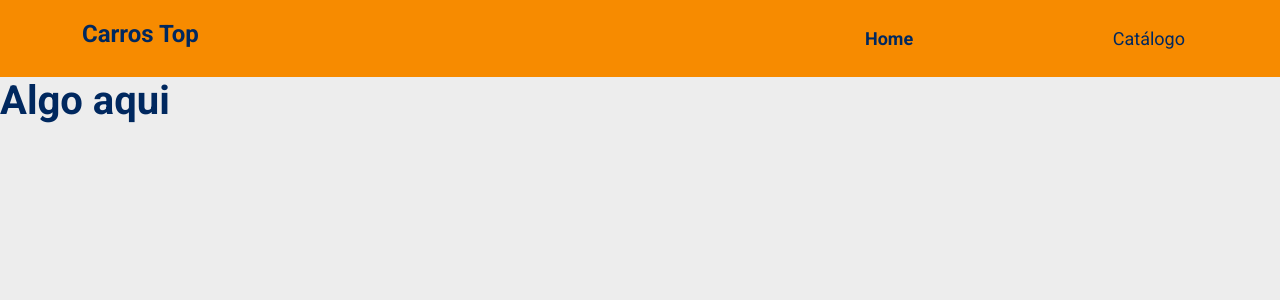
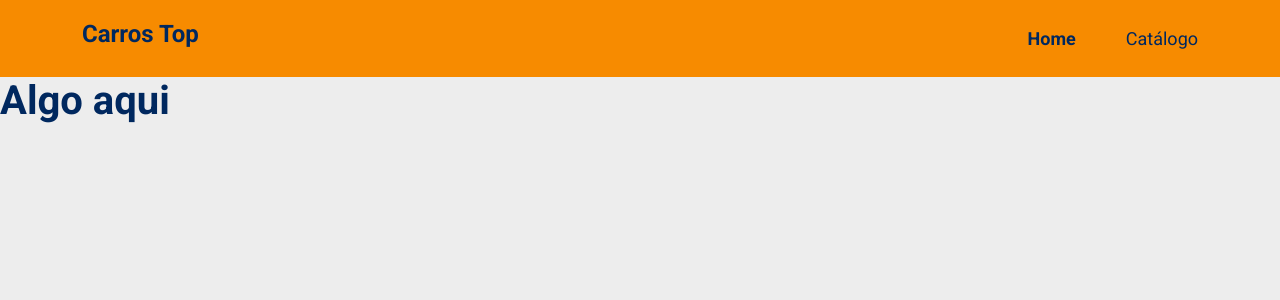
Before and after one commit to EduardoGomes1982/bds-desafio, a React (Create React App) app: page / in a window 1280 px wide. Shown: the top 300 px of the page. Built offline with nearby package versions, Linux system fonts and the light colour scheme.

Commit message:
Fix responsive

```diff
--- a/src/components/NavBar/styles.css
+++ b/src/components/NavBar/styles.css
@@ -15,8 +15,9 @@
 .main-menu {
   display: flex;
   font-size: 18px;
-  width: 320px;
-  justify-content: space-between;
+  width: 380px;
+  column-gap: 50px;
+  justify-content: flex-end;
 }
 
 .active {
```
